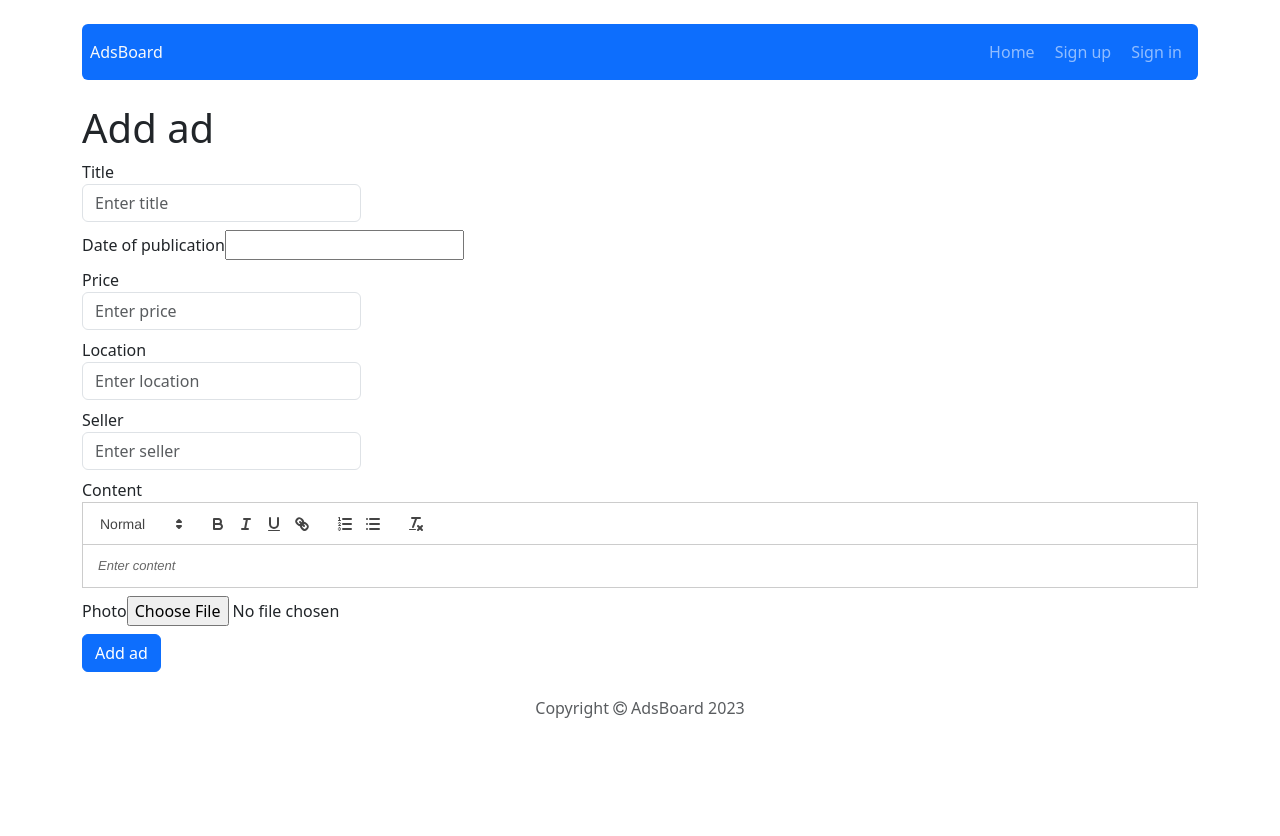
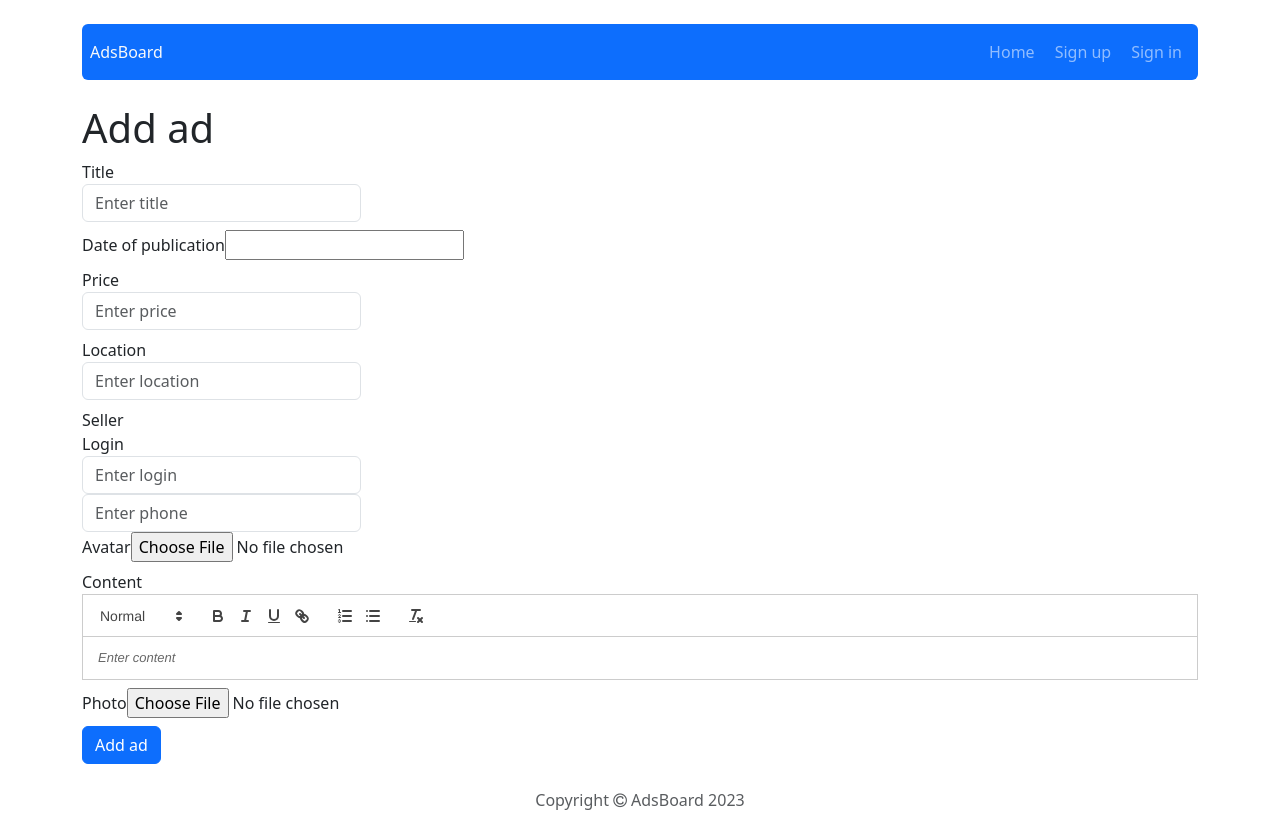
Before and after one commit to iiimoood/ad-board, a React (Create React App) app in the folder client/: page /ad/add in a window 1280 px wide. Before the commit the page ends 800 px from the top, so only its background shows below. Built offline with nearby package versions, Linux system fonts and the light colour scheme.

Commit message:
Add components to searching ads, add fetch in ads functions

```diff
--- a/client/src/App.js
+++ b/client/src/App.js
@@ -10,6 +10,7 @@ import AdEdit from './components/pages/AdEdit';
 import Register from './components/pages/Register';
 import Login from './components/pages/Login';
 import Logout from './components/pages/Logout';
+import SearchResults from './components/pages/SearchResults';
 
 const App = () => {
   return (
@@ -23,6 +24,7 @@ const App = () => {
         <Route path="/auth/register" element={<Register />} />
         <Route path="/auth/login" element={<Login />} />
         <Route path="/auth/logout" element={<Logout />} />
+        <Route path="/ads/search/:searchPhrase" element={<SearchResults />} />
         <Route path="*" element={<NotFound />} />
       </Routes>
       <Footer />
--- a/client/src/components/features/AdForm.js
+++ b/client/src/components/features/AdForm.js
@@ -19,11 +19,14 @@ const AdForm = ({ action, actionText, ...props }) => {
   );
   const [price, setPrice] = useState(props.price || '');
   const [location, setLocation] = useState(props.location || '');
-  const [seller, setSeller] = useState(props.seller || '');
   const [content, setContent] = useState(props.content || '');
   const [contentError, setContentError] = useState(false);
   const [dateError, setDateError] = useState(false);
   const [photo, setPhoto] = useState(props.photo || null);
+  const [login, setLogin] = useState(props.seller ? props.seller.login || '' : '');
+  const [phone, setPhone] = useState(props.seller ? props.seller.phone || '' : '');
+  const [avatar, setAvatar] = useState(props.seller ? props.seller.avatar || null : null);
+
 
   const handleSubmit = async (e) => {
     setContentError(!content);
@@ -34,9 +37,11 @@ const AdForm = ({ action, actionText, ...props }) => {
       formData.append('dateOfPublication', dateOfPublication);
       formData.append('price', price);
       formData.append('location', location);
-      formData.append('seller', seller);
       formData.append('content', content);
       formData.append('photo', photo);
+      formData.append('seller[login]', login);
+      formData.append('seller[phone]', phone);
+      formData.append('seller[avatar]', avatar);
 
       await action(formData);
     }
@@ -106,22 +111,44 @@ const AdForm = ({ action, actionText, ...props }) => {
           </small>
         )}
       </div>
+      <label>Seller</label>
       <div className="form-group mb-2">
-        <label>Seller</label>
+        <label>Login</label>
         <input
-          {...register('seller', { required: true })}
+          {...register('login', { required: true })}
           type="text"
           className="form-control w-25"
-          id="seller"
-          placeholder="Enter seller"
-          onChange={(e) => setSeller(e.target.value)}
-          value={seller}
+          id="login"
+          placeholder="Enter login"
+          onChange={(e) => setLogin(e.target.value)}
+          value={login}
         />
-        {errors.seller && (
+        {errors.login && (
           <small className="d-block form-text text-danger mt-2">
-            Seller can't be empty
+            Login can't be empty
           </small>
         )}
+        <input
+          {...register('phone', { required: true })}
+          type="text"
+          className="form-control w-25"
+          id="phone"
+          placeholder="Enter phone"
+          onChange={(e) => setPhone(e.target.value)}
+          value={phone}
+        />
+        {errors.phone && (
+          <small className="d-block form-text text-danger mt-2">
+            Phone can't be empty
+          </small>
+        )}
+        <label>Avatar</label>
+        <input
+          type="file"
+          className="form-control-file"
+          id="avatar"
+          onChange={(e) => setAvatar(e.target.files[0])}
+        />
       </div>
       <div className="form-group mb-2">
         <label>Content</label>
--- a/client/src/components/features/AddAdForm.js
+++ b/client/src/components/features/AddAdForm.js
@@ -2,13 +2,21 @@ import { useDispatch } from 'react-redux';
 import { addAd } from '../../redux/adsRedux';
 import { useNavigate } from 'react-router-dom';
 import AdForm from './AdForm';
+import { API_URL } from '../../config';
 
 const AddPostForm = () => {
   const navigate = useNavigate();
   const dispatch = useDispatch();
   const handleSubmit = (ad) => {
-    dispatch(addAd(ad));
-    navigate('/');
+    const options = {
+      method: 'POST',
+      body: ad,
+    };
+
+    fetch(`${API_URL}/ads`, options).then((res) => {
+      dispatch(addAd(ad));
+      navigate('/');
+    });
   };
 
   return <AdForm action={handleSubmit} actionText="Add ad" />;
--- a/client/src/components/features/EditAdForm.js
+++ b/client/src/components/features/EditAdForm.js
@@ -6,20 +6,34 @@ import AdForm from './AdForm';
 import { useSelector } from 'react-redux';
 import { getAdById } from '../../redux/adsRedux';
 import { useParams } from 'react-router';
+import { getUser } from '../../redux/usersRedux';
+import { API_URL } from '../../config';
 
 const EditAdForm = () => {
   const navigate = useNavigate();
   const dispatch = useDispatch();
   const { id } = useParams();
+  const user = useSelector(getUser);
 
   const ad = useSelector((state) => getAdById(state, id));
 
   const handleSubmit = (ad) => {
-    dispatch(editAd({ ...ad, id }));
-    navigate('/');
+    const options = {
+      method: 'PUT',
+      body: ad,
+      credentials: 'include',
+    };
+
+    fetch(`${API_URL}/ads/:id`, options).then(() => {
+      dispatch(editAd({ ...ad, id }));
+      setTimeout(() => {
+        navigate('/');
+      }, 10);
+    });
+    return () => {};
   };
 
-  if (!ad) return <Navigate to="/" />;
+  if (!ad || ad.seller.login !== user) return <Navigate to="/" />;
   return (
     <AdForm
       action={handleSubmit}
--- /dev/null
+++ b/client/src/components/features/SearchAds.js
@@ -0,0 +1,29 @@
+import React, { useState } from 'react';
+import { useNavigate } from 'react-router-dom';
+
+const SearchAds = () => {
+  const [searchPhrase, setSearchPhrase] = useState('');
+  const navigate = useNavigate();
+
+  const handleSearch = () => {
+    if (searchPhrase.trim() !== '') {
+      navigate(`/ads/search/${searchPhrase}`);
+    }
+  };
+
+  return (
+    <div>
+      <input
+        type="text"
+        placeholder="Search ad"
+        value={searchPhrase}
+        onChange={(e) => setSearchPhrase(e.target.value)}
+      />
+      <button onClick={handleSearch} type="button" className="btn btn-primary ">
+        Search
+      </button>
+    </div>
+  );
+};
+
+export default SearchAds;
--- a/client/src/components/pages/Ad.js
+++ b/client/src/components/pages/Ad.js
@@ -6,7 +6,9 @@ import { removeCard } from '../../redux/adsRedux';
 import { useDispatch } from 'react-redux';
 import { useState } from 'react';
 import DateToStr from '../../utils/dateToStr';
-import { IMGS_URL } from '../../config';
+import { IMGS_URL, API_URL } from '../../config';
+import { getUser } from '../../redux/usersRedux';
+import { useNavigate } from 'react-router-dom';
 
 import Modal from 'react-bootstrap/Modal';
 import Button from 'react-bootstrap/Button';
@@ -16,10 +18,23 @@ const Ad = (props) => {
   const ad = useSelector((state) => getAdById(state, adId));
   const dispatch = useDispatch();
   const [showModal, setShowModal] = useState(false);
+  const user = useSelector(getUser);
+  const navigate = useNavigate();
 
   const deleteAd = (e) => {
     e.preventDefault();
+
+    const options = {
+      method: 'DELETE',
+      credentials: 'include',
+    };
+
+    fetch(`${API_URL}/ads/:id`, options).then(() => {
       dispatch(removeCard(ad.id));
+      setTimeout(() => {
+        navigate('/');
+      }, 10);
+    });
   };
 
   if (!ad) return <Navigate to="/" />;
@@ -46,6 +61,7 @@ const Ad = (props) => {
           <p dangerouslySetInnerHTML={{ __html: ad.content }} />
           <img src={IMGS_URL + ad.photo} alt="" />
         </div>
+        {user === ad.seller.login && (
           <div>
             <Link to={'/ad/edit/' + ad.id}>
               <button type="button" className="btn btn-outline-primary me-2">
@@ -60,6 +76,7 @@ const Ad = (props) => {
               Delete
             </button>
           </div>
+        )}
       </div>
 
       {showModal && (
--- a/client/src/components/pages/Home.js
+++ b/client/src/components/pages/Home.js
@@ -1,10 +1,12 @@
 import { NavLink } from 'react-router-dom';
 import Ads from '../features/Ads';
+import SearchAds from '../features/SearchAds';
 
 const Home = () => {
   return (
     <div>
       <span className="row me-1 mb-3">
+        <SearchAds />
         <h1 className="col-9 col-md-10 col-xl-11">All ads</h1>
         <button
           type="button"
--- /dev/null
+++ b/client/src/components/pages/SearchResults.js
@@ -0,0 +1,58 @@
+import React, { useEffect, useState } from 'react';
+import { useParams } from 'react-router-dom';
+import { IMGS_URL, API_URL } from '../../config';
+import { NavLink } from 'react-router-dom';
+
+const SearchResults = () => {
+  const { searchPhrase } = useParams();
+  const [ads, setAds] = useState([]);
+
+  useEffect(() => {
+    const fetchData = async () => {
+      try {
+        const response = await fetch(`${API_URL}/ads?search=${searchPhrase}`);
+        if (response.ok) {
+          const data = await response.json();
+          setAds(data);
+        } else {
+          console.error('Error fetching search results');
+        }
+      } catch (error) {
+        console.error('Error fetching search results', error);
+      }
+    };
+
+    fetchData();
+  }, [searchPhrase]);
+
+  return (
+    <div>
+      <h2>Search results for {searchPhrase}</h2>
+      <div>
+        <section className="d-flex flex-wrap justify-content-between mr-1">
+          {ads.map((ad) => (
+            <article key={ad.id} className="card col-12 col-md-6 col-lg-4 row">
+              <div className="card-body">
+                <h3 className="card-title">{ad.title}</h3>
+                <p>
+                  <span className="fw-bold">Location:</span> {ad.location}
+                </p>
+                <img src={IMGS_URL + ad.photo} alt="" />
+                <button type="button" className="btn btn-primary ">
+                  <NavLink
+                    to={'/ads/' + ad.id}
+                    className="text-decoration-none text-light"
+                  >
+                    Read more
+                  </NavLink>
+                </button>
+              </div>
+            </article>
+          ))}
+        </section>
+      </div>
+    </div>
+  );
+};
+
+export default SearchResults;
```
Lines whose indentation alone changed are shown as unchanged.
